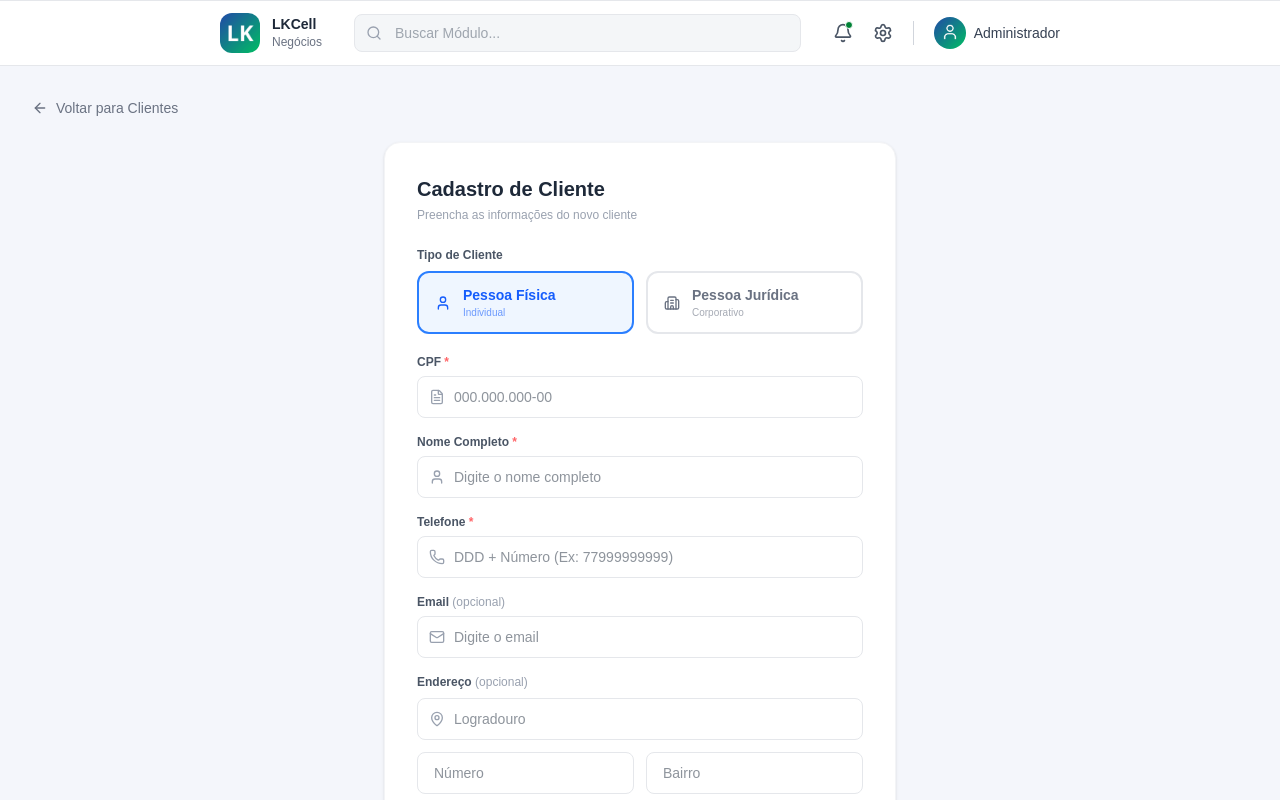
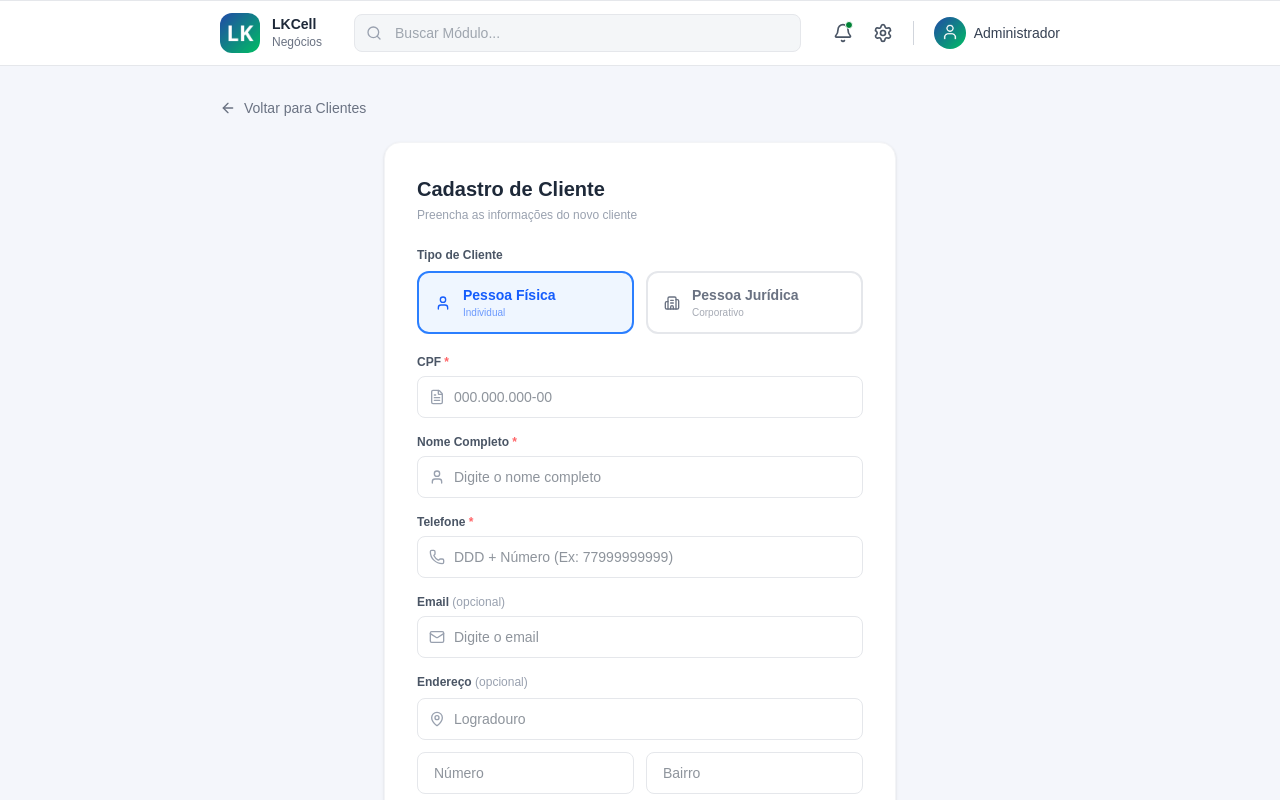
Before and after one commit to Mescxll/Projeto_de_Software_LkCell, a Next.js app in the folder frontend/: page /clientes/cadastro in a window 1280 px wide. Shown: the top 800 px of the page. Built offline with nearby package versions, Linux system fonts and the light colour scheme.

Commit message:
fix: ajuste de centralização da seta de retorno

```diff
--- a/frontend/src/app/clientes/atualizar/[documento]/page.tsx
+++ b/frontend/src/app/clientes/atualizar/[documento]/page.tsx
@@ -153,7 +153,7 @@ export default function AtualizarCliente() {
   return (
     <>
       <Navbar />
-      <main className="min-h-screen bg-[#f4f6fb] p-8">
+      <main className="min-h-screen bg-[#f4f6fb] p-8 px-55">
         {/* Voltar */}
         <button
           onClick={() => router.push("/clientes/gerenciar")}
--- a/frontend/src/app/clientes/cadastro/page.tsx
+++ b/frontend/src/app/clientes/cadastro/page.tsx
@@ -54,7 +54,10 @@ export default function CadastroCliente() {
     }
 
     if (name === "uf") {
-      value = value.replace(/[^a-zA-Z]/g, "").slice(0, 2).toUpperCase();
+      value = value
+        .replace(/[^a-zA-Z]/g, "")
+        .slice(0, 2)
+        .toUpperCase();
     }
 
     setForm({ ...form, [name]: value });
@@ -65,7 +68,7 @@ export default function CadastroCliente() {
     const doc = tipo === "FISICA" ? form.cpf : form.cnpj;
     if (!form.nome.trim() || !doc.trim() || !form.telefone.trim()) {
       setErroMsg(
-        "Preencha todos os campos obrigatórios: Nome, Documento e Telefone."
+        "Preencha todos os campos obrigatórios: Nome, Documento e Telefone.",
       );
       setModal("erro");
       return;
@@ -84,7 +87,9 @@ export default function CadastroCliente() {
     }
 
     if (form.telefone.length !== 11) {
-      setErroMsg("O telefone precisa ter exatamente 11 números (DDD + 9 dígitos)!");
+      setErroMsg(
+        "O telefone precisa ter exatamente 11 números (DDD + 9 dígitos)!",
+      );
       setModal("erro");
       return;
     }
@@ -147,14 +152,13 @@ export default function CadastroCliente() {
   return (
     <>
       <Navbar />
-      <main className="min-h-screen bg-[#f4f6fb] p-8">
+      <main className="min-h-screen bg-[#f4f6fb] p-8 px-55">
         <button
           onClick={() => router.push("/clientes/gerenciar")}
           className="flex items-center gap-2 text-sm text-gray-500 hover:text-gray-700 mb-6 transition-colors"
         >
           <ArrowLeft className="w-4 h-4" /> Voltar para Clientes
         </button>
-
         <div className="flex flex-col items-center">
           <div className="w-full max-w-lg">
             <div className="bg-white rounded-2xl shadow-sm border border-gray-100 w-full max-w-lg p-8">
--- a/frontend/src/app/funcionarios/atualizar/[id]/page.tsx
+++ b/frontend/src/app/funcionarios/atualizar/[id]/page.tsx
@@ -79,7 +79,7 @@ export default function AtualizarFuncionario() {
   return (
     <>
       <Navbar />
-      <main className="min-h-screen bg-[#f4f6fb] p-8">
+      <main className="min-h-screen bg-[#f4f6fb] p-8 px-55">
 
         {/* Voltar */}
         <button onClick={() => router.push("/funcionarios/gerenciar")}
--- a/frontend/src/app/funcionarios/cadastro/page.tsx
+++ b/frontend/src/app/funcionarios/cadastro/page.tsx
@@ -47,7 +47,7 @@ export default function CadastrarFuncionario() {
   return (
     <>
       <Navbar />
-      <main className="min-h-screen bg-[#f4f6fb] p-8">
+      <main className="min-h-screen bg-[#f4f6fb] p-8 px-55">
 
         {/* Voltar */}
         <button onClick={() => router.push("/funcionarios/gerenciar")}
```
